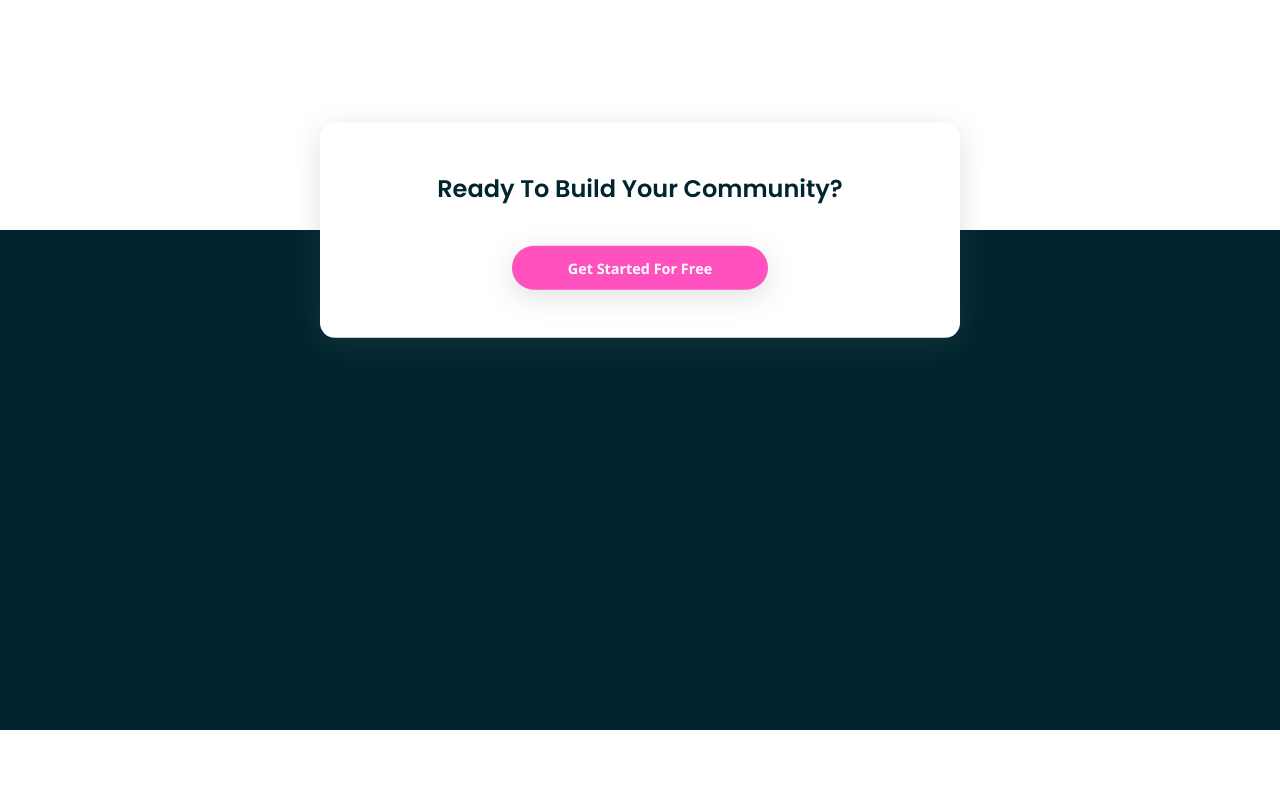
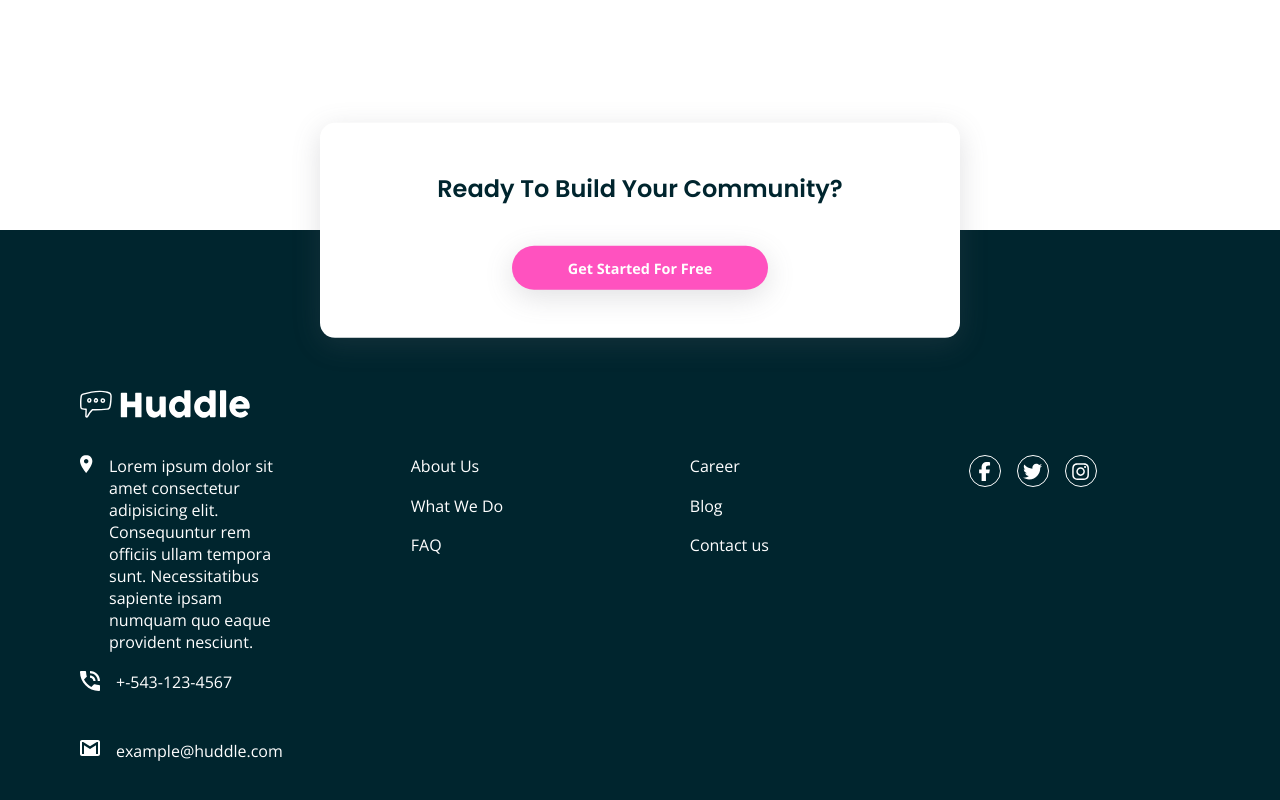
Before and after one commit to SaraDahman/styled-components-practice, a React (Vite) app: page / in a window 1280 px wide. Shown: the part 1868-2668 px from the top of the page. Before the commit the page ends 2598 px from the top, so only its background shows below. Built offline with nearby package versions, Linux system fonts and the light colour scheme.

Commit message:
added the footer section

```diff
--- a/package.json
+++ b/package.json
@@ -12,6 +12,7 @@
   "dependencies": {
     "react": "^19.0.0",
     "react-dom": "^19.0.0",
+    "react-icons": "^5.5.0",
     "styled-components": "^6.1.16"
   },
   "devDependencies": {
--- a/src/App.jsx
+++ b/src/App.jsx
@@ -7,7 +7,8 @@ import { content } from './constants';
 import Card from './components/Card';
 import { BottomCard } from './components/styles/Card.styles';
 import { Button } from './components/styles/Button.styles';
-import { Footer } from './components/styles/Footer.styles';
+import { StyledFooter } from './components/styles/Footer.styles';
+import Footer from './components/Footer';
 
 function App() {
   return (
--- a/src/components/Footer.jsx
+++ b/src/components/Footer.jsx
@@ -1,5 +1,45 @@
+import { StyledFooter } from './styles/Footer.styles';
+import { Image } from './styles/Image.styles';
+import { Flex } from './styles/Flex.styles';
+import SocialMedia from './SocialMedia';
+
 function Footer() {
-  return <></>;
+  return (
+    <StyledFooter>
+      <Image src='/public/logo.svg' alt='Huddle Logo' width='170px' />
+      <Flex $footer>
+        <ul className='contact-info'>
+          <li>
+            <Image src='/icon-location.svg' alt='location icon' width='20px' />
+            <span>
+              Lorem ipsum dolor sit amet consectetur adipisicing elit.
+              Consequuntur rem officiis ullam tempora sunt. Necessitatibus
+              sapiente ipsam numquam quo eaque provident nesciunt.
+            </span>
+          </li>
+          <li>
+            <Image src='/icon-phone.svg' alt='phone icon' width='20px' />
+            <span>+-543-123-4567</span>
+          </li>
+          <li>
+            <Image src='/icon-email.svg' alt='location icon' width='20px' />
+            <span>example@huddle.com</span>
+          </li>
+        </ul>
+        <ul>
+          <li>About Us</li>
+          <li>What We Do</li>
+          <li>FAQ</li>
+        </ul>
+        <ul>
+          <li>Career</li>
+          <li>Blog</li>
+          <li>Contact us</li>
+        </ul>
+        <SocialMedia />
+      </Flex>
+    </StyledFooter>
+  );
 }
 
 export default Footer;
--- a/src/components/Header.jsx
+++ b/src/components/Header.jsx
@@ -22,7 +22,11 @@ function Header() {
             Get Started For Free
           </Button>
         </div>
-        <Image src='/illustration-mockups.svg' width='50%' />
+        <Image
+          src='/illustration-mockups.svg'
+          width='50%'
+          className='header-image'
+        />
       </Flex>
     </StyledHeader>
   );
--- /dev/null
+++ b/src/components/SocialMedia.jsx
@@ -0,0 +1,24 @@
+import { StyledSocialMedia } from './styles/Footer.styles';
+import { FaTwitter, FaFacebookF, FaInstagram } from 'react-icons/fa6';
+
+function SocialMedia() {
+  let iconStyles = { fill: 'white', fontSize: '1.2rem' };
+
+  return (
+    <StyledSocialMedia>
+      <ul>
+        <li>
+          <FaFacebookF style={iconStyles} />
+        </li>
+        <li>
+          <FaTwitter style={iconStyles} />
+        </li>
+        <li>
+          <FaInstagram style={iconStyles} />
+        </li>
+      </ul>
+    </StyledSocialMedia>
+  );
+}
+
+export default SocialMedia;
--- a/src/components/styles/Flex.styles.jsx
+++ b/src/components/styles/Flex.styles.jsx
@@ -2,7 +2,8 @@ import styled from 'styled-components';
 
 export const Flex = styled.div`
   display: flex;
-  align-items: center;
+  align-items: ${({ $footer }) => ($footer ? 'flex-start' : 'center')};
+  gap: ${({ $footer }) => ($footer ? '8rem' : '0')};
 
   & > * {
     flex: 1;
@@ -26,11 +27,11 @@ export const Flex = styled.div`
 
   @media (max-width: ${({ theme }) => theme.breakPoints.tablet}) {
     flex-direction: column;
-    gap: 3rem;
-    text-align: center;
-    padding: 0 3rem;
+    gap: ${({ $footer }) => ($footer ? '0.5rem' : '3rem')};
+    padding: ${({ $footer }) => ($footer ? '0' : '0 3rem')};
 
     div {
+      text-align: center;
       align-items: center;
       padding: 0;
     }
@@ -43,13 +44,13 @@ export const Flex = styled.div`
       font-size: 1rem;
     }
 
-    img {
+    img.header-image {
       width: 100%;
     }
   }
 
   @media (max-width: ${({ theme }) => theme.breakPoints.mobile}) {
-    padding: 0 1.5rem;
+    padding: ${({ $footer }) => ($footer ? '0' : '0 1.5rem')};
 
     div h1 {
       font-size: 1.5rem;
--- a/src/components/styles/Footer.styles.jsx
+++ b/src/components/styles/Footer.styles.jsx
@@ -1,6 +1,58 @@
 import styled from 'styled-components';
 
-export const Footer = styled.footer`
-  height: 500px;
+export const StyledFooter = styled.footer`
+  padding: 4rem 5rem 1rem;
+  padding-top: 10rem;
   background-color: ${({ theme }) => theme.colors.neutral.darkCyan};
+  color: #fff;
+
+  img {
+    filter: brightness(0) invert(1);
+    margin-bottom: 2rem;
+  }
+  span {
+    color: #fff;
+  }
+
+  ul {
+    list-style: none;
+  }
+
+  ul li {
+    color: #fff;
+    margin-bottom: 1.1rem;
+  }
+
+  .contact-info li {
+    display: flex;
+    align-items: flex-start;
+    gap: 1rem;
+  }
+
+  @media (max-width: ${({ theme }) => theme.breakPoints.mobile}) {
+    padding: 7rem 1rem;
+  }
 `;
+
+export const StyledSocialMedia = styled.div`
+  ul {
+    display: flex;
+    gap: 1rem;
+  }
+
+  ul li {
+    border: solid #fff 1px;
+    border-radius: 50%;
+    height: 2rem;
+    width: 2rem;
+    display: flex;
+    align-items: center;
+    justify-content: center;
+  }
+
+  @media (max-width: ${({ theme }) => theme.breakPoints.tablet}) {
+    ul {
+      gap: 0.5rem;
+    }
+  }
+`;
```
Also changed, not shown: 1 other file (tests, documents, lock files or other folders).
